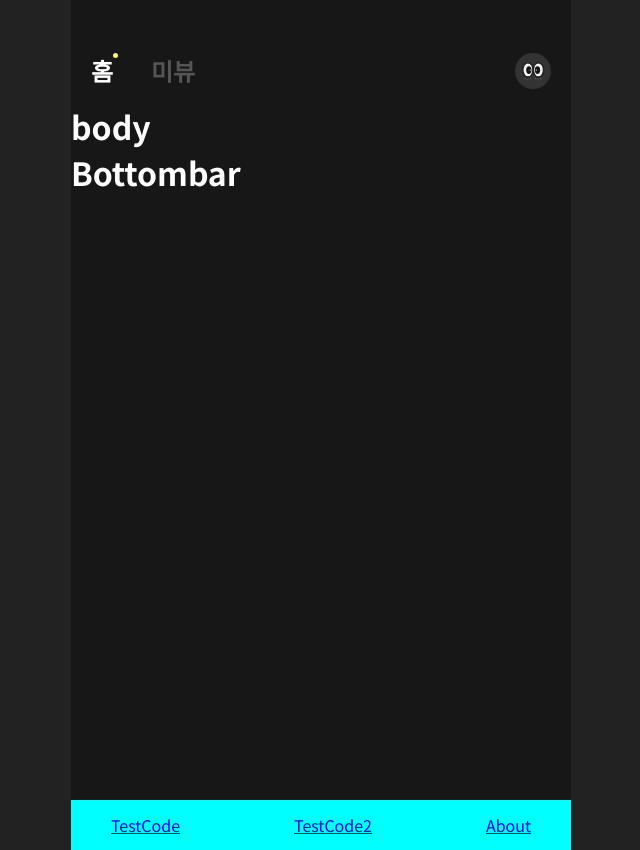
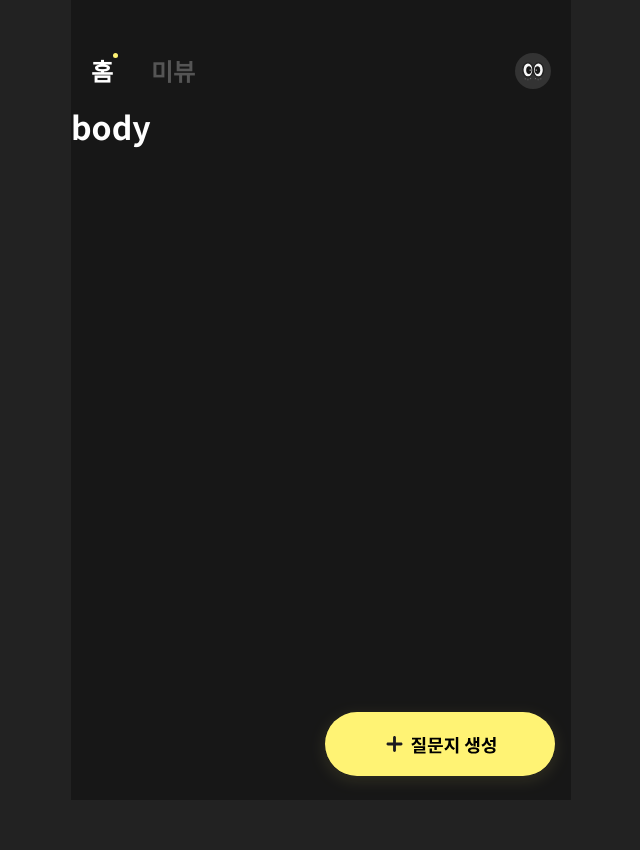
Before and after one commit to meView/meView_Front, a React (Create React App) app: page /home in a window 1280 px wide. Shown: the whole page, without its empty margins (319-959 px from the left). After the commit the page ends 800 px from the top, so only its background shows below. Built offline with nearby package versions, Linux system fonts and the light colour scheme.

Commit message:
Add MainBottom

```diff
--- a/src/components/home/Bottombar.js
+++ b/src/components/home/Bottombar.js
@@ -1,10 +1,35 @@
 import styled from "styled-components";
+
+const Container = styled.div`
+  position: fixed; /* 화면에 고정 */
+  bottom: 0; /* 화면 바닥에 정렬 */
+  max-width: 500px; /* 최대 너비 설정 */
+  width: 100%; /* 화면 너비와 같게 설정 */
+`;
+const Content = styled.div`
+  display: flex;
+  justify-content: space-between;
+  align-items: center;
+
+
+  .rightside {
+    background: none;
+    border: none;
+    cursor: pointer;
+    padding: 0;
+  }
+`;
 
 function Bottombar() {
   return (
-    <div>
-      <h1>Bottombar</h1>
-    </div>
+    <Container>
+      <Content>
+        <div className="leftside"></div>
+        <button className="rightside">
+          <img alt="createQ" src="/image/create-q-button.svg" />
+        </button>
+      </Content>
+    </Container>
   );
 }
 
--- a/src/layout/BodyContent.js
+++ b/src/layout/BodyContent.js
@@ -4,7 +4,7 @@ import { useLocation } from "react-router-dom";
 
 function BodyContent() {
   const location = useLocation()
-  const showFooter = location.pathname !== '/testcode'
+  const showFooter = location.pathname !== '/testcode' && location.pathname !== '/home';
 
   return (
     <div>
```
Also changed, not shown: public/image/create-q-button.svg (added).
